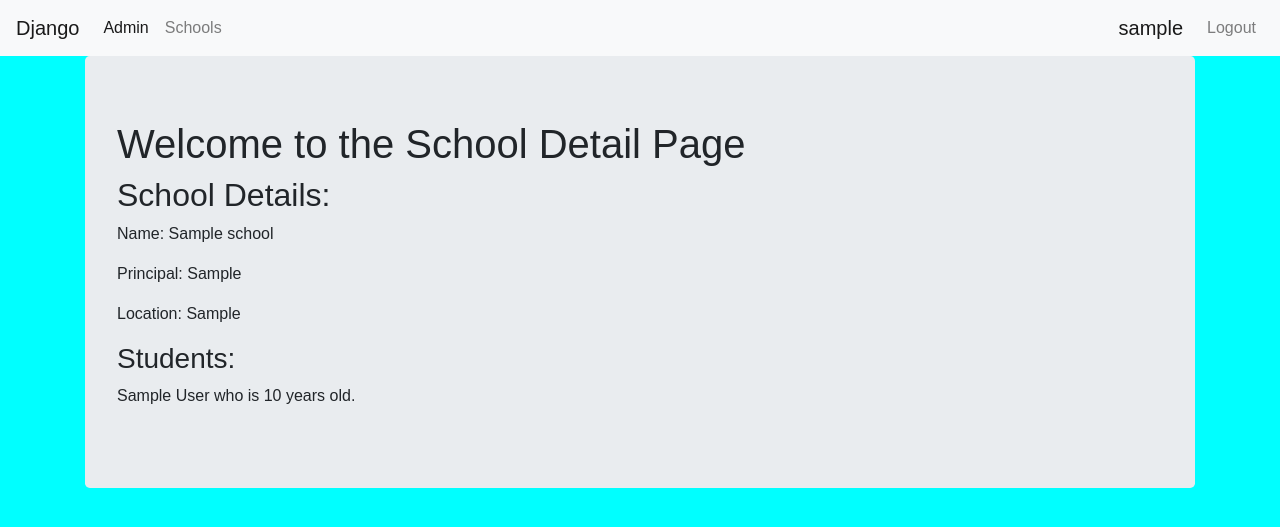
After one commit to armanaaquib/DjangoPracticeProject, a Django app: page /schools/1/ in a window 1280 px wide. The commit adds this page. Shown: the top 527 px of the page. Run offline with Django 3.2, Linux system fonts and the light colour scheme; a user stored in the database is signed in; tables that the repository leaves empty hold one stand-in row (values such as "Sample post"); some libraries are stand-ins or nearby versions.

Commit message:
added SchoolDetailView

```diff
--- a/school/models.py
+++ b/school/models.py
@@ -14,7 +14,7 @@ class School(models.Model):
 class Student(models.Model):
   name = models.CharField(max_length=265)
   age = models.PositiveIntegerField()
-  school = models.ForeignKey(School, related_name='schools', on_delete=models.CASCADE)
+  school = models.ForeignKey(School, related_name='students', on_delete=models.CASCADE)
 
   def __str__(self):
     return self.name
--- /dev/null
+++ b/school/templates/school_detail.html
@@ -0,0 +1,17 @@
+{% extends "base.html" %}
+
+{% block title %}{{ school.name }}{% endblock %}
+
+{% block body %}
+  <div class="jumbotron">
+    <h1>Welcome to the School Detail Page</h1>
+    <h2>School Details:</h2>
+    <p>Name: {{ school.name }}</p>
+    <p>Principal: {{ school.principal }}</p>
+    <p>Location: {{ school.location }}</p>
+    <h3>Students:</h3>
+    {% for student in school.students.all %}
+        <p>{{ student.name }} who is {{ student.age }} years old.</p>
+    {% endfor %}
+  </div>
+{% endblock %}
--- a/school/urls.py
+++ b/school/urls.py
@@ -1,8 +1,9 @@
-from django.conf.urls import url
+from django.urls import path
 from . import views
 
 app_name = 'school'
 
 urlpatterns = [
-  url(r'^$', views.SchoolListView.as_view(), name='schools'),
+  path('', views.SchoolListView.as_view(), name='schools'),
+  path('<int:pk>/', views.SchoolDetailView.as_view(), name='school-detail'),
 ]
--- a/school/views.py
+++ b/school/views.py
@@ -1,5 +1,5 @@
 from django.shortcuts import render
-from django.views.generic import ListView
+from django.views.generic import ListView, DetailView
 from django.utils.decorators import method_decorator
 from django.contrib.auth.decorators import login_required
 
@@ -15,3 +15,8 @@ class SchoolListView(ListView):
   def get_queryset(self):
     context = models.School.objects.filter(user=self.request.user)
     return context
+
+@method_decorator(login_required, name='dispatch')
+class SchoolDetailView(DetailView):
+  template_name = 'school_detail.html'
+  model = models.School
```
Also changed, not shown: school/templates/school_list.html (+1 -11 lines).
